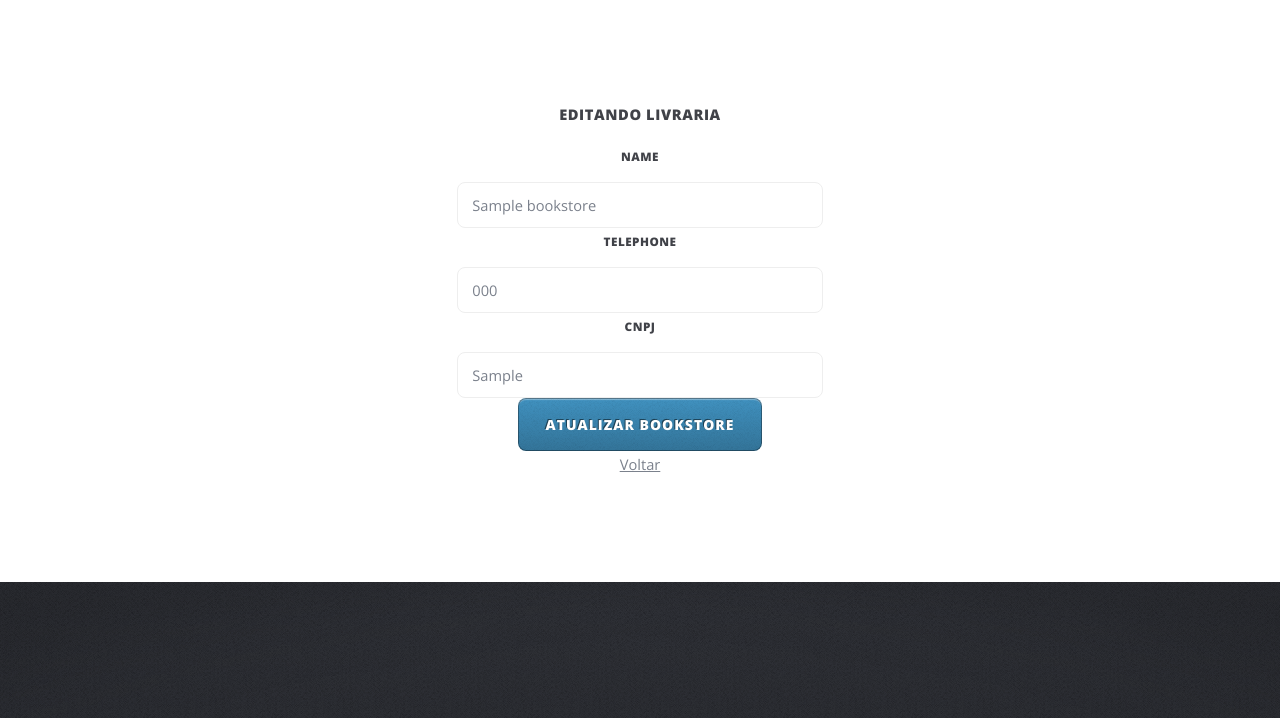
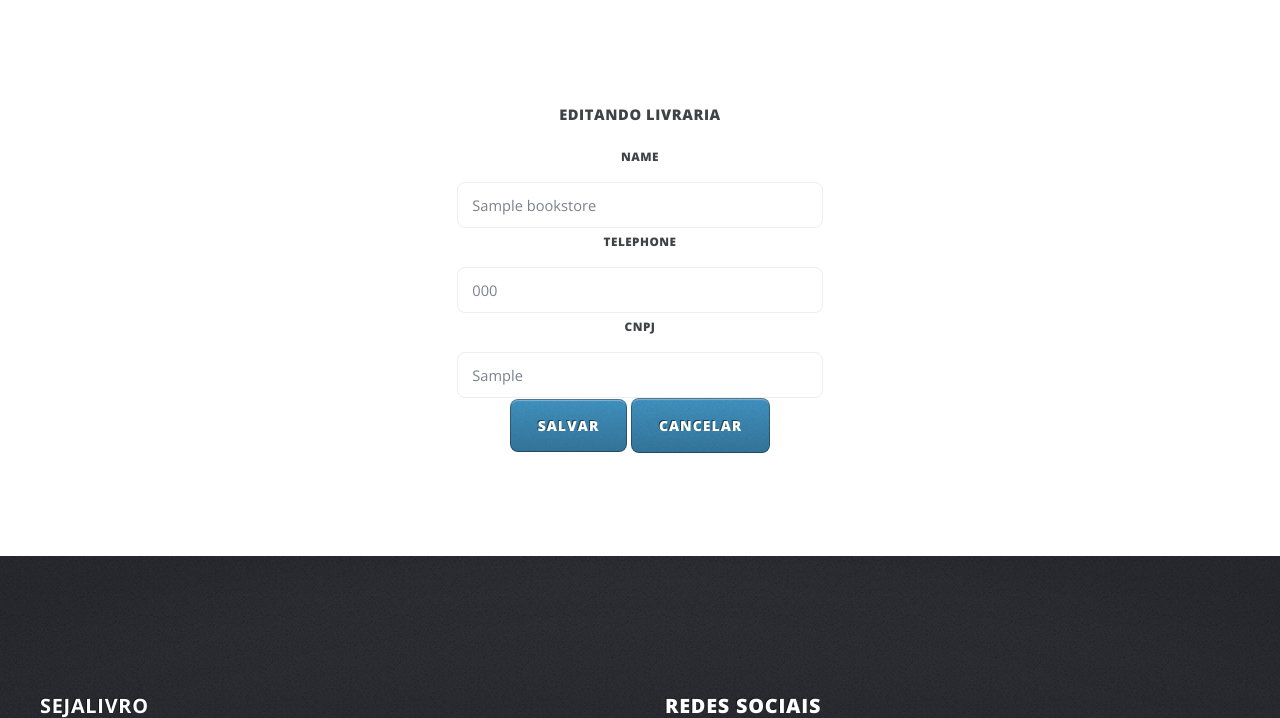
Before and after one commit to jhkersul/SejaLivro, a Rails app: page /bookstores/1/edit in a window 1280 px wide. Shown: the part 192-910 px from the top of the page. Run offline with Rails 7, Linux system fonts and the light colour scheme; tables that the repository leaves empty hold one stand-in row (values such as "Sample post"); style sheets or scripts are compiled from the project's sources; some libraries are stand-ins or nearby versions; some web fonts are replaced.

Commit message:
Corrigindo erros

```diff
--- a/app/controllers/bookstores_controller.rb
+++ b/app/controllers/bookstores_controller.rb
@@ -16,8 +16,8 @@ class BookstoresController < ApplicationController
 
     respond_to do |format|
       if @bookstore.save
-        format.html { redirect_to action: :new, notice: 'Bookstore created' }
-        format.json { render :new, status: :created, location: @bookstore }
+        format.html { redirect_to action: :index, notice: 'Bookstore created' }
+        format.json { render :index, status: :created, location: @bookstore }
       else
         format.html { render :new }
         format.json { render json: @bookstore.errors, status: :unprocessable_entity }
@@ -26,9 +26,9 @@ class BookstoresController < ApplicationController
   end
 
   def show
-    @bookstore = Bookstore.find(params[:id]).order(:id)
-    @bookstore_books = @bookstore.bookstore_books.order(:id)
-    @bookstore_orders = @bookstore.orders.order(:id)
+    @bookstore = Bookstore.find(params[:id])
+    @bookstore_books = @bookstore.bookstore_books
+    @bookstore_orders = @bookstore.orders
   end
 
   def index
@@ -45,8 +45,8 @@ class BookstoresController < ApplicationController
     @bookstore = Bookstore.find(params[:id])
     respond_to do |format|
       if @bookstore.update(bookstore_params)
-        format.html { redirect_to @bookstore, notice: 'Bookstore was successfully updated.' }
-        format.json { render :show, status: :ok, location: @bookstore }
+        format.html { redirect_to action: :index, notice: 'Bookstore was successfully updated.' }
+        format.json { render :index, status: :ok, location: @bookstore }
       else
         format.html { render :edit }
         format.json { render json: @bookstore.errors, status: :unprocessable_entity }
--- a/app/controllers/categories_controller.rb
+++ b/app/controllers/categories_controller.rb
@@ -10,8 +10,8 @@ class CategoriesController < ApplicationController
 
     respond_to do |format|
       if @category.save
-        format.html { redirect_to action: :new, notice: 'Category created' }
-        format.json { render :new, status: :created, location: @category }
+        format.html { redirect_to action: :index, notice: 'Category created' }
+        format.json { render :index, status: :created, location: @category }
       else
         format.html { render :new }
         format.json { render json: @category.errors, status: :unprocessable_entity }
--- a/app/views/bookstores/_form.html.erb
+++ b/app/views/bookstores/_form.html.erb
@@ -27,6 +27,7 @@
     </div>
 
     <div class="actions">
-      <%= f.submit %>
+      <%= f.submit "Salvar" %>
+      <%= link_to "Cancelar", bookstores_path, class: "button" %>
     </div>
 <% end %>
--- a/app/views/bookstores/edit.html.erb
+++ b/app/views/bookstores/edit.html.erb
@@ -38,7 +38,6 @@
 											<section>
 												<h1>Editando livraria</h1>
 												<%= render 'form', bookstore: @bookstore %>
-												<%= link_to 'Voltar', bookstores_path %>
 											</section>
 										</div>
 										<div class="4u 12u(mobile)"></div>
--- a/app/views/bookstores/index.html.erb
+++ b/app/views/bookstores/index.html.erb
@@ -94,7 +94,7 @@
 													<div class="5u">
                             <span>
                               <%= link_to "Editar", "/bookstores/#{bookstore.id.to_s}/edit/", :class => "button" %>
-                              <%= link_to "Deletar", "/bookstores/#{bookstore.id.to_s}/del/", :class => "button" %>
+                              <%= link_to 'Excluir', bookstore, method: :delete, class: "button" %>
                             </span>
 													</div>
 												</div>
--- a/app/views/users/profile.html.erb
+++ b/app/views/users/profile.html.erb
@@ -33,8 +33,7 @@
 													<dd><%= @user.birth_date.to_formatted_s(:rfc822) %></dd>
 													<dt>Endereço: </dt>
 													<% address = @user.addresses.first %>
-													<dd><%= address.street +
-															( address.complement == '' ? '' : ', ' + address.complement ) %>
+													<dd><%= address.street %>
 													</dd>
 													<dd><%= address.quarter %> </dd>
 													<dd><%= address.zipcode + ', ' + address.city + ' - ' +  address.state%> </dd>
```
Also changed, not shown: app/views/categories/edit.html.erb (+1 -20 lines), app/views/categories/index.html.erb (+1 -6 lines).
